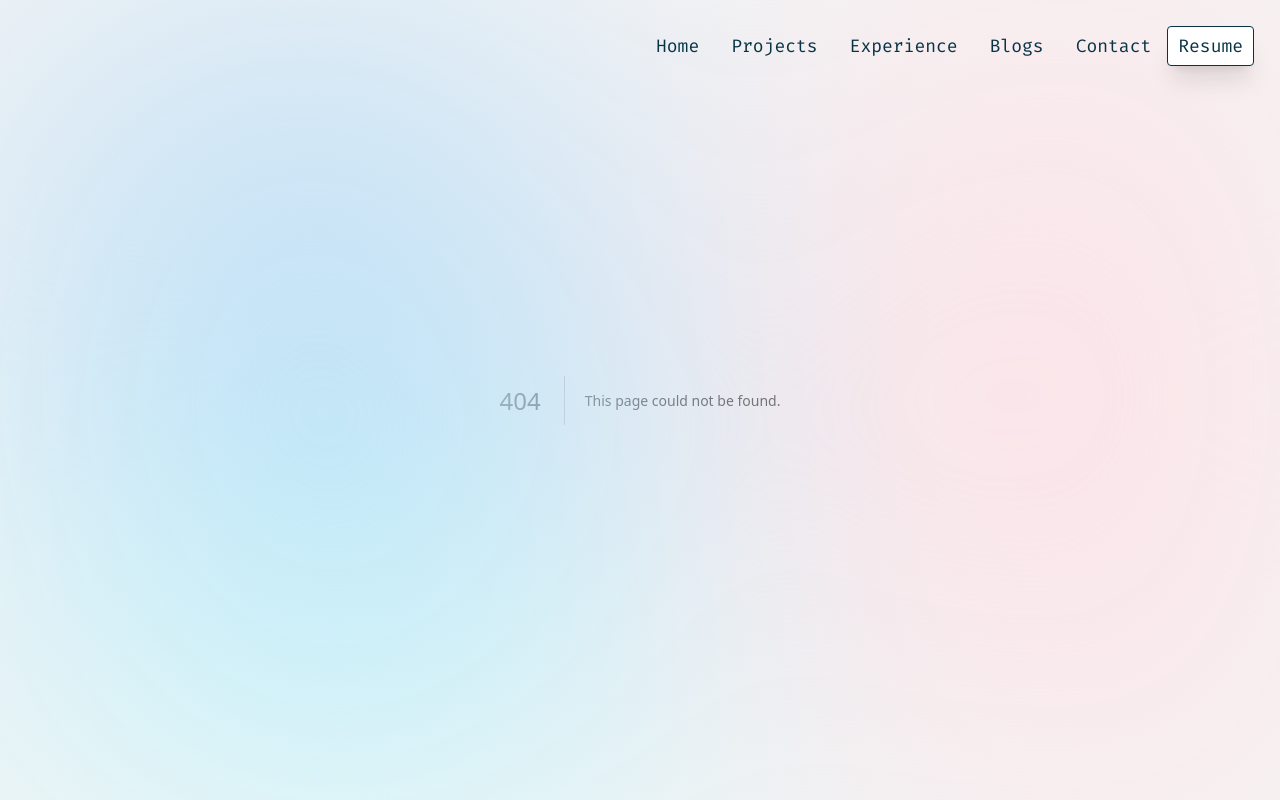
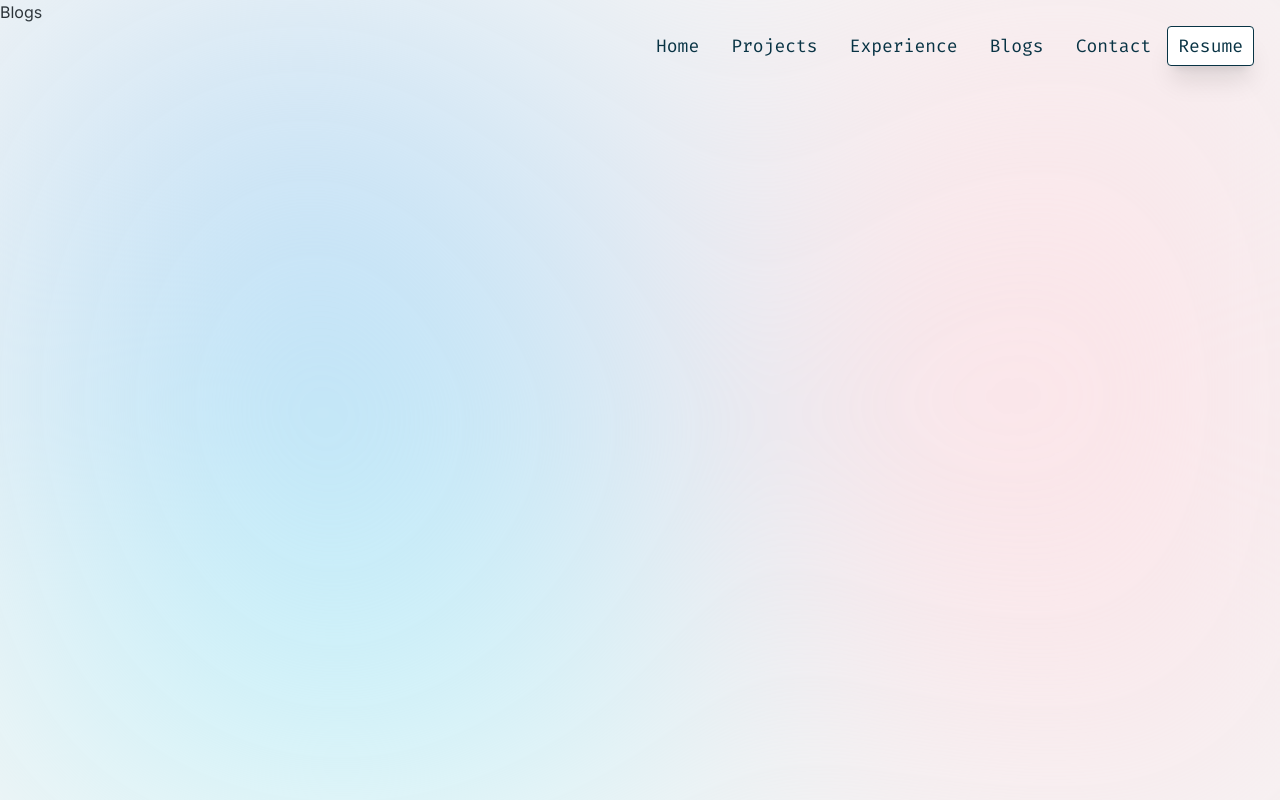
Before and after one commit to sebzz2k2/sebin, a Next.js app: page /blogs in a window 1280 px wide. Before the commit this address had no page. Built offline with nearby package versions, Linux system fonts and the light colour scheme.

Commit message:
init blogs

```diff
--- /dev/null
+++ b/src/app/blogs/page.tsx
@@ -0,0 +1,7 @@
+import React from "react";
+
+const Blogs = () => {
+  return <div className="h-screen">Blogs</div>;
+};
+
+export default Blogs;
```
